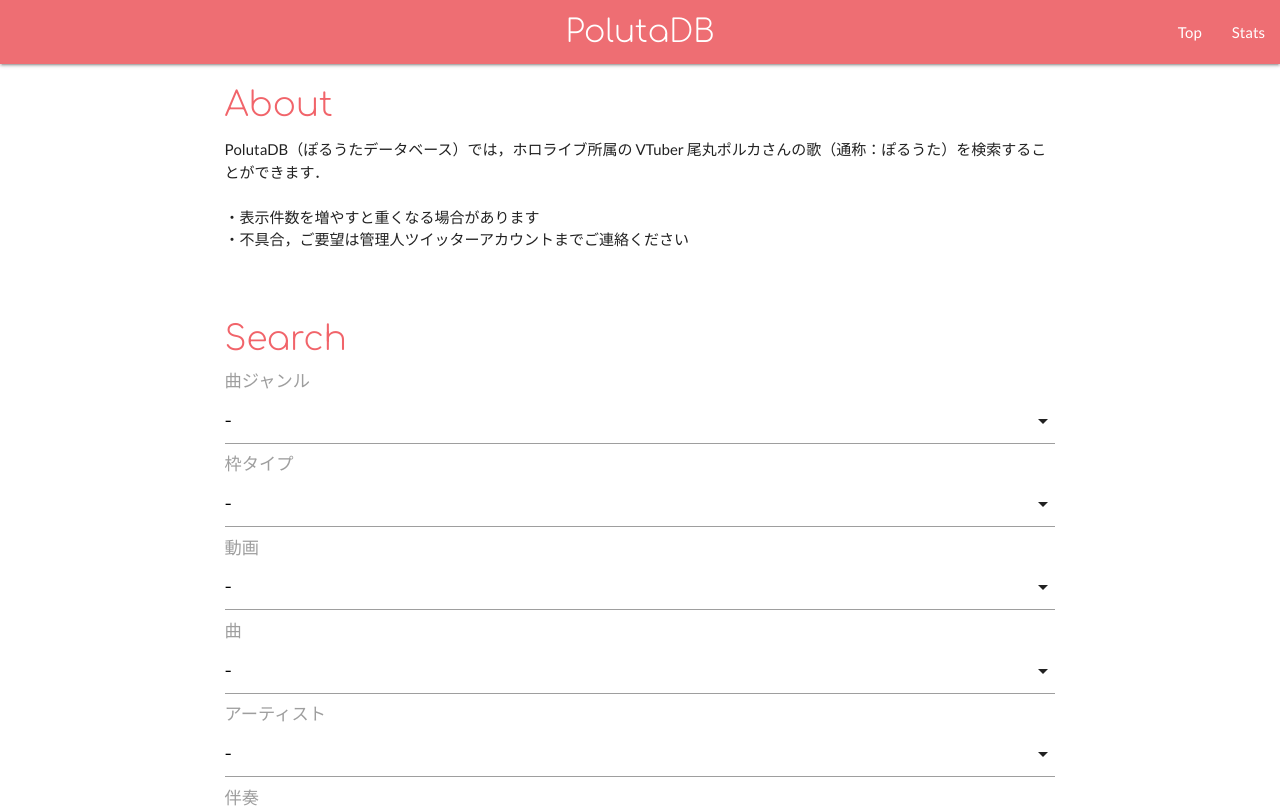
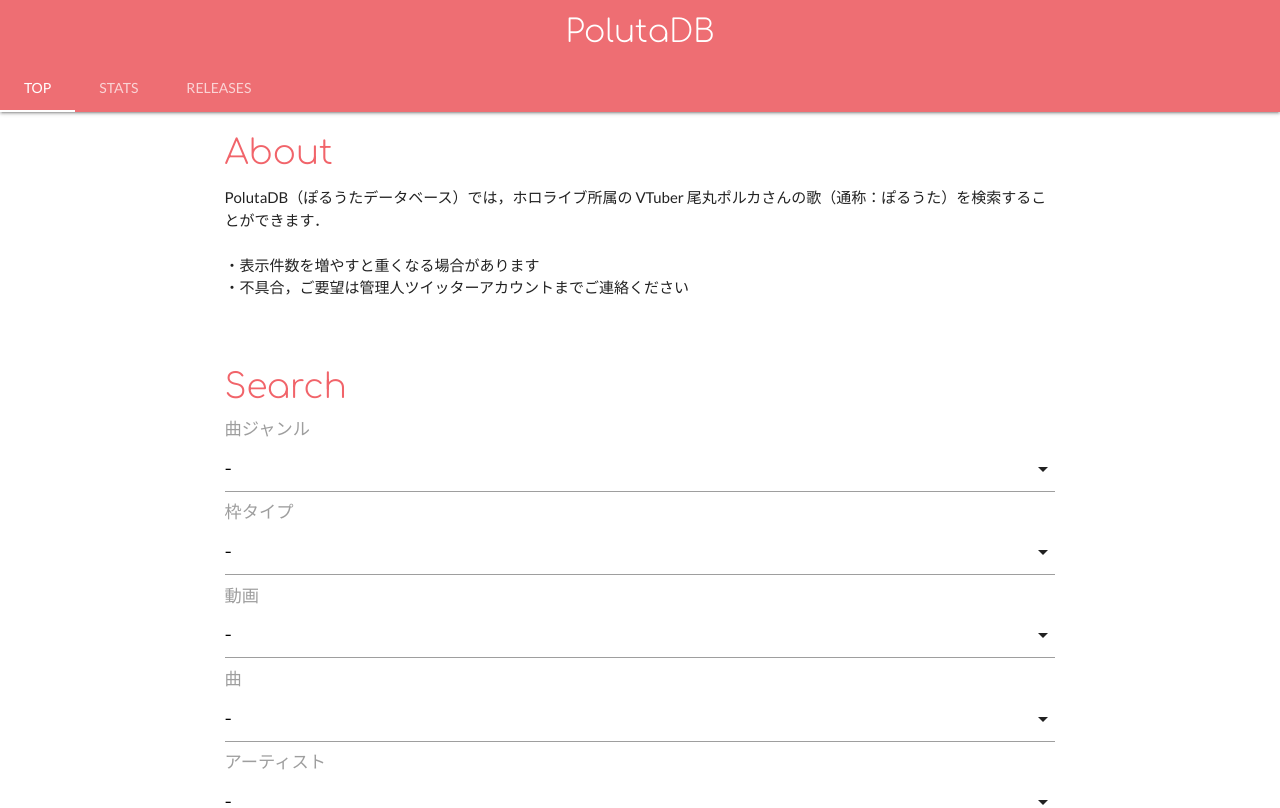
Before and after one commit to YunosukeY/polutadb, a React app: page /releases in a window 1280 px wide. Shown: the top 808 px of the page. Built offline with nearby package versions, Linux system fonts and the light colour scheme.

Commit message:
add release notes

```diff
--- a/css/main.css
+++ b/css/main.css
@@ -64,6 +64,14 @@ td {
   text-align: right;
 }
 
+.release-date {
+  margin-top: 30px;
+}
+
+.release-content {
+  margin-top: 30px;
+}
+
 /* レスポンシブ */
 @media screen and (max-width: 992px) {
   /* iframeを横幅いっぱいのサイズにする */
--- a/src/layout.tsx
+++ b/src/layout.tsx
@@ -1,20 +1,24 @@
 import * as React from 'react';
 import { Top } from './top';
 import { Stats } from './stats'
+import { Releases } from './releases';
 
 export function Header(props: { setPage: any }) {
   return (
     <header>
-      <nav>
-        <div className='nav-wrapper'>
+      <nav className="nav-extended">
+        <div className="nav-wrapper">
           <a className='brand-logo center title' onClick={() => props.setPage('top')}>PolutaDB</a>
-          <ul id='nav-mobile' className='right'>
-            <li><a onClick={() => props.setPage('top')}>Top</a></li>
-            <li><a onClick={() => props.setPage('stats')}>Stats</a></li>
+        </div>
+        <div className="nav-content">
+          <ul className="tabs tabs-transparent">
+            <li className="tab"><a onClick={() => props.setPage('top')}>Top</a></li>
+            <li className="tab"><a onClick={() => props.setPage('stats')}>Stats</a></li>
+            <li className="tab"><a onClick={() => props.setPage('releases')}>Releases</a></li>
           </ul>
         </div>
       </nav>
-    </header>
+    </header >
   );
 }
 
@@ -23,7 +27,9 @@ export function Main(props: { page: string }) {
     <div className='main'>
       <div className='row'>
         <div className='col s12 m12 l10 offset-l1 xl8 offset-xl2' id='sp'>
-          {props.page == 'top' ? <Top /> : <Stats />}
+          {props.page == 'top' && <Top />}
+          {props.page == 'stats' && <Stats />}
+          {props.page == 'releases' && <Releases />}
         </div>
       </div>
     </div>
--- /dev/null
+++ b/src/releases.tsx
@@ -0,0 +1,38 @@
+import * as React from 'react';
+
+export function Releases() {
+  return (
+    <>
+      <h4>Release Notes</h4>
+      重要度の低い情報は「細かい変更」にあります．<br />
+
+      <h5 className='release-date'>2020/10/28</h5>
+      <h6 className='release-content'>データの追加</h6>
+      ・『酔いどれポルカのアイカツ！語り～アカペラもあるｙｐ～【ホロライブ/尾丸ポルカ】』分を追加しました<br />
+      <h6 className='release-content'>機能の追加</h6>
+      ・伴奏の有無、歌の長さでの検索を追加しました<br />
+      ・アカペラかワンコーラスの場合には結果で補足を表示するようにしました<br />
+      <h6 className='release-content'>細かい変更</h6>
+      ・リリースノートページを追加しました<br />
+      ・ナビゲーションバーをタブ化しました<br />
+
+      <h5 className='release-date'>2020/10/27</h5>
+      <h6 className='release-content'>細かい変更</h6>
+      ・フレームワークをjQueryからReactに変更しました<br />
+      ・『ももいろクローバー』と『ももいろクローバーZ』を区別するようにしました<br />
+
+      <h5 className='release-date'>2020/10/24</h5>
+      <h6 className='release-content'>細かい変更</h6>
+      ・統計情報ページを追加しました<br />
+
+      <h5 className='release-date'>2020/10/23</h5>
+      <h6 className='release-content'>データの追加</h6>
+      ・『ポルカじゃない人の朝歌ゲリラ【ホロライブ/尾丸ポルカ】』分を追加しました<br />
+      <h6 className='release-content'>細かい変更</h6>
+      ・『桜高軽音部』と『放課後ティータイム』を区別するようにしました<br />
+
+      <h5 className='release-date'>2020/10/21</h5>
+      ・本サイトを公開しました<br />
+    </>
+  );
+}
```
